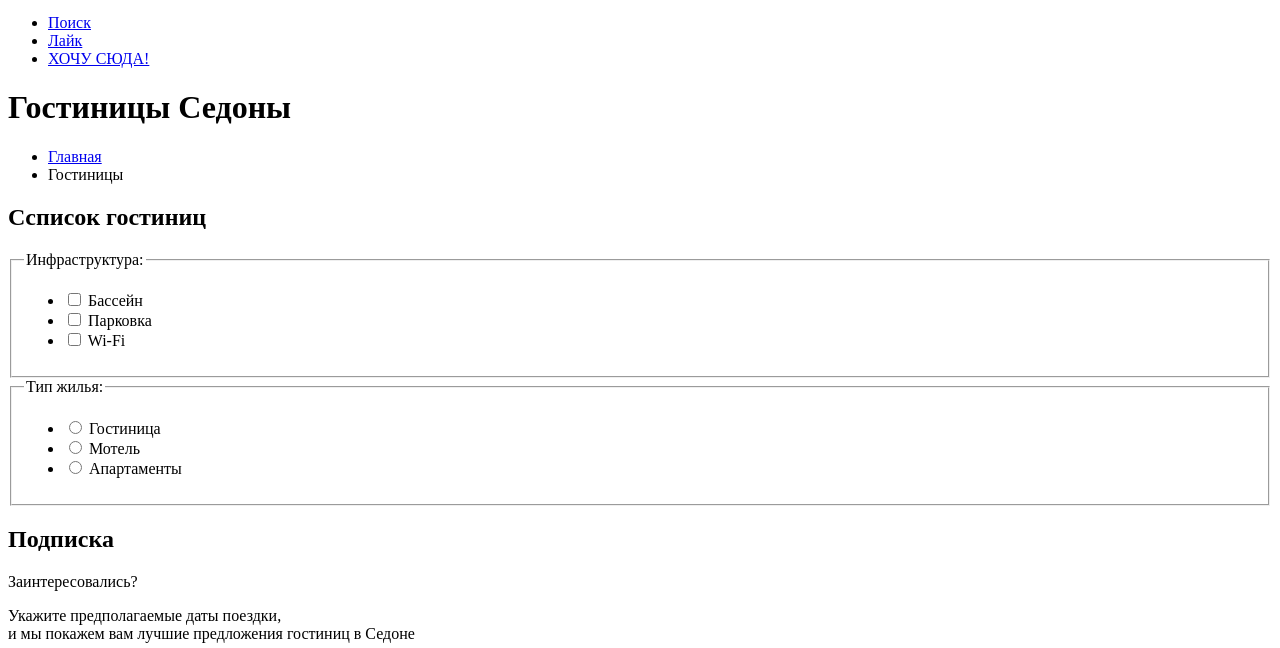
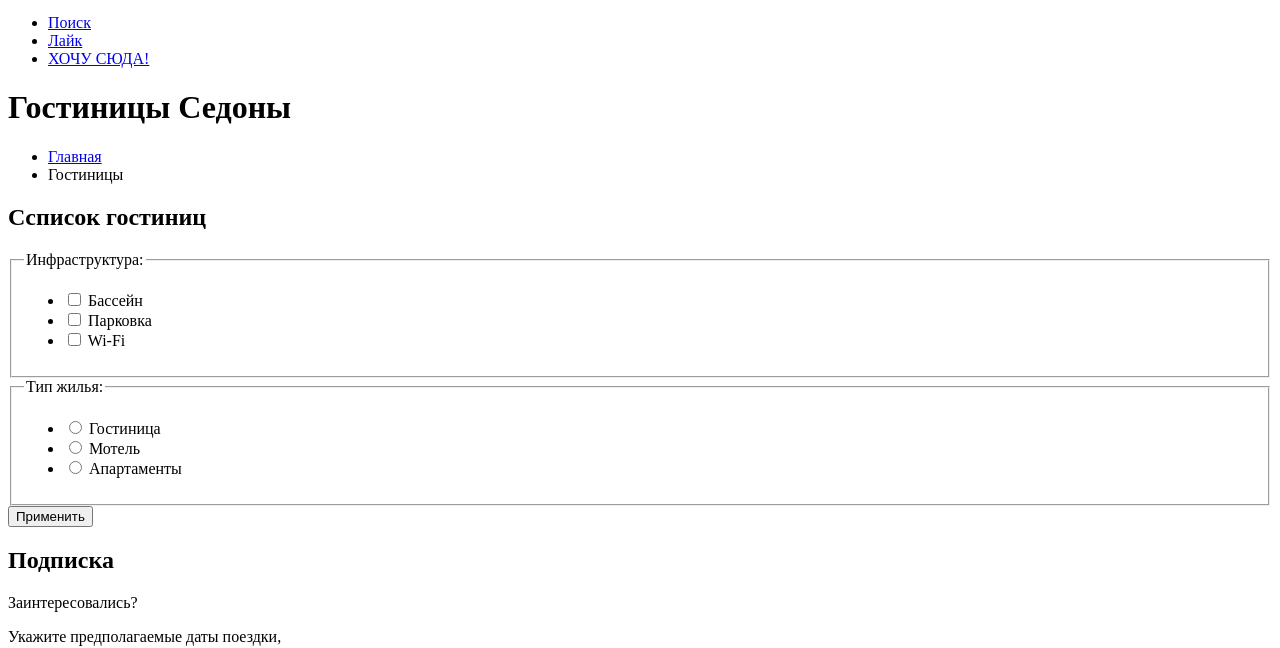
Before and after one commit to htmlacademy-htmlcss/461083-sedona-36, a plain HTML site: page catalog.html in a window 1280 px wide. Shown: the part 98-746 px from the top of the page. Drawn offline with Linux system fonts and the light colour scheme.

Commit message:
Update catalog.html
add button Применить

```diff
--- a/catalog.html
+++ b/catalog.html
@@ -107,6 +107,7 @@
           </li>
         </ul>
       </fieldset>
+      <button class="button" type="submit">Применить</button>
       </form>
     </section>
   </main>
```
